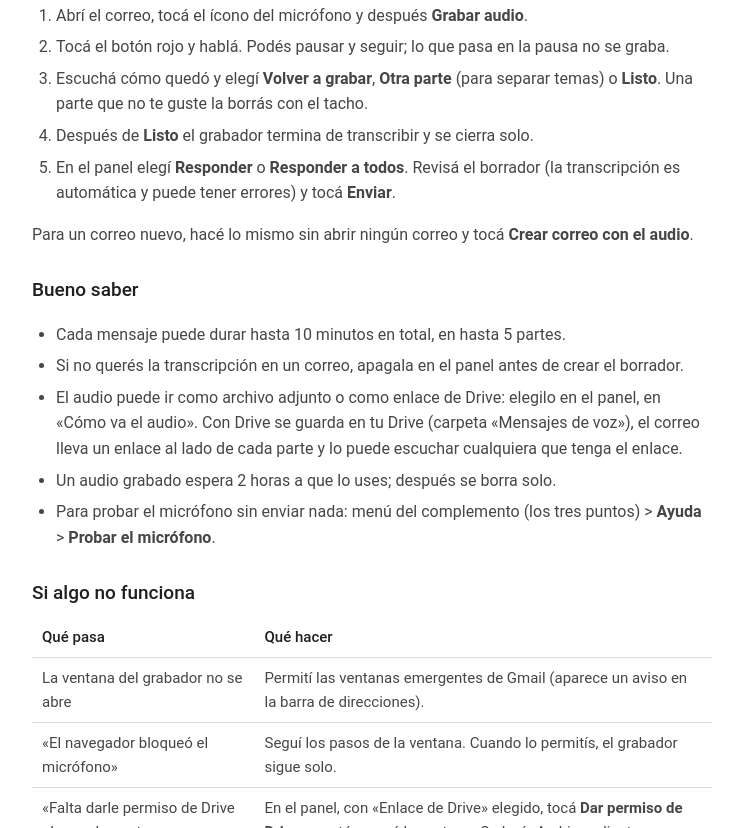
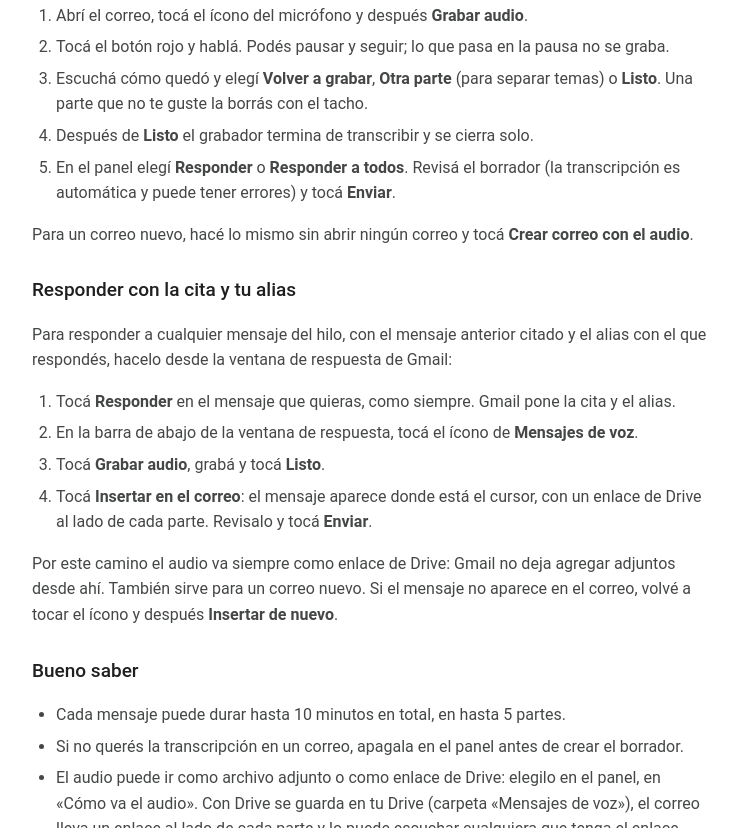
Before and after one commit to albanofazzito/mensajes-de-voz, a plain HTML site: page desarrollo/ayuda.html in a window 1280 px wide. Shown: the part 534-1362 px from the top of the page, without its empty margins (268-1011 px from the left). Drawn offline with Linux system fonts and the light colour scheme.

Commit message:
Publicar grabador de Mensajes de voz (desarrollo)

```diff
--- a/desarrollo/app.js
+++ b/desarrollo/app.js
@@ -16,7 +16,7 @@
   const PROTOCOLO = 2;               // tiene que coincidir con PROTOCOLO_VOZ del complemento
   // Huella de la publicacion: "local" en el codigo fuente; publicar-grabador la reemplaza, igual que
   // la de index.html (ver scripts/huella-del-grabador.js).
-  const VERSION_DEL_GRABADOR = '867be822676d';
+  const VERSION_DEL_GRABADOR = 'd4678aa9bd22';
   const KBPS = 64;                   // MP3 mono: ~480 KB por minuto, muy buena calidad para voz
   const INTENTOS_POR_PEDIDO = 4;
   const PEDIDOS_EN_PARALELO = 3;
--- a/desarrollo/ayuda.html
+++ b/desarrollo/ayuda.html
@@ -37,6 +37,21 @@
   <p>Para un correo nuevo, hacé lo mismo sin abrir ningún correo y tocá <strong>Crear correo con el
   audio</strong>.</p>
 
+  <h2>Responder con la cita y tu alias</h2>
+  <p>Para responder a cualquier mensaje del hilo, con el mensaje anterior citado y el alias con el que
+  respondés, hacelo desde la ventana de respuesta de Gmail:</p>
+  <ol>
+    <li>Tocá <strong>Responder</strong> en el mensaje que quieras, como siempre. Gmail pone la cita y el
+      alias.</li>
+    <li>En la barra de abajo de la ventana de respuesta, tocá el ícono de <strong>Mensajes de voz</strong>.</li>
+    <li>Tocá <strong>Grabar audio</strong>, grabá y tocá <strong>Listo</strong>.</li>
+    <li>Tocá <strong>Insertar en el correo</strong>: el mensaje aparece donde está el cursor, con un enlace de
+      Drive al lado de cada parte. Revisalo y tocá <strong>Enviar</strong>.</li>
+  </ol>
+  <p>Por este camino el audio va siempre como enlace de Drive: Gmail no deja agregar adjuntos desde ahí.
+  También sirve para un correo nuevo. Si el mensaje no aparece en el correo, volvé a tocar el ícono y
+  después <strong>Insertar de nuevo</strong>.</p>
+
   <h2>Bueno saber</h2>
   <ul>
     <li>Cada mensaje puede durar hasta 10 minutos en total, en hasta 5 partes.</li>
```
Also changed, not shown: desarrollo/index.html (+3 -3 lines).
